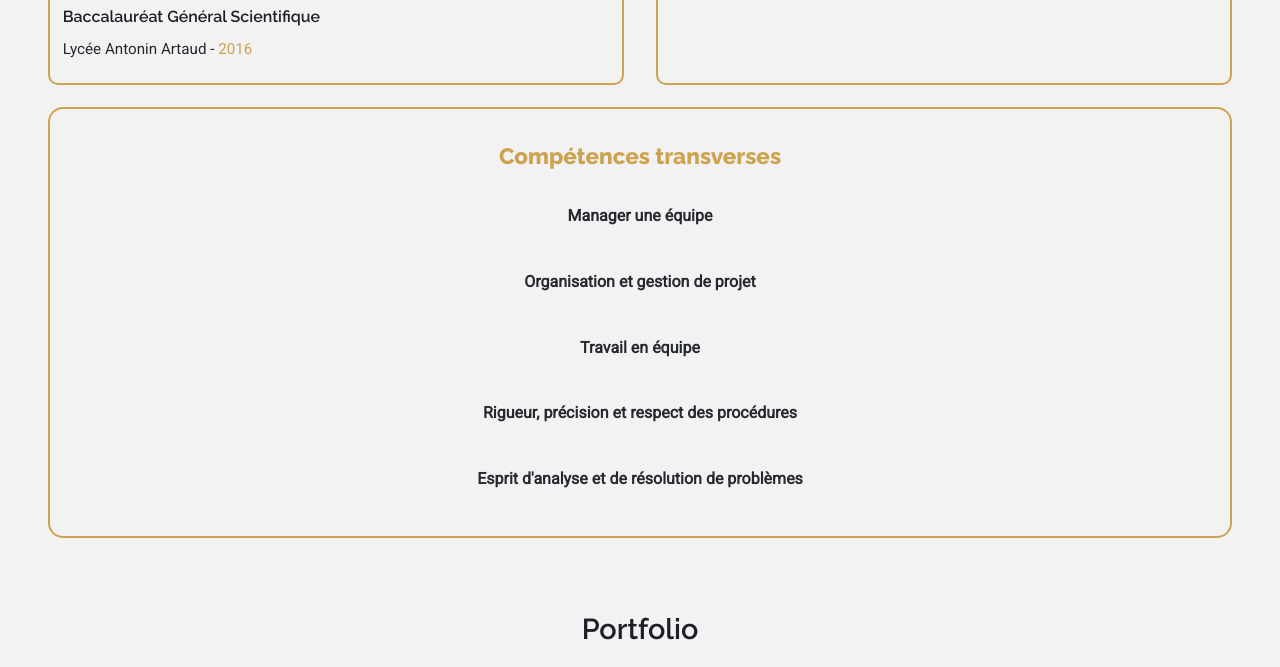
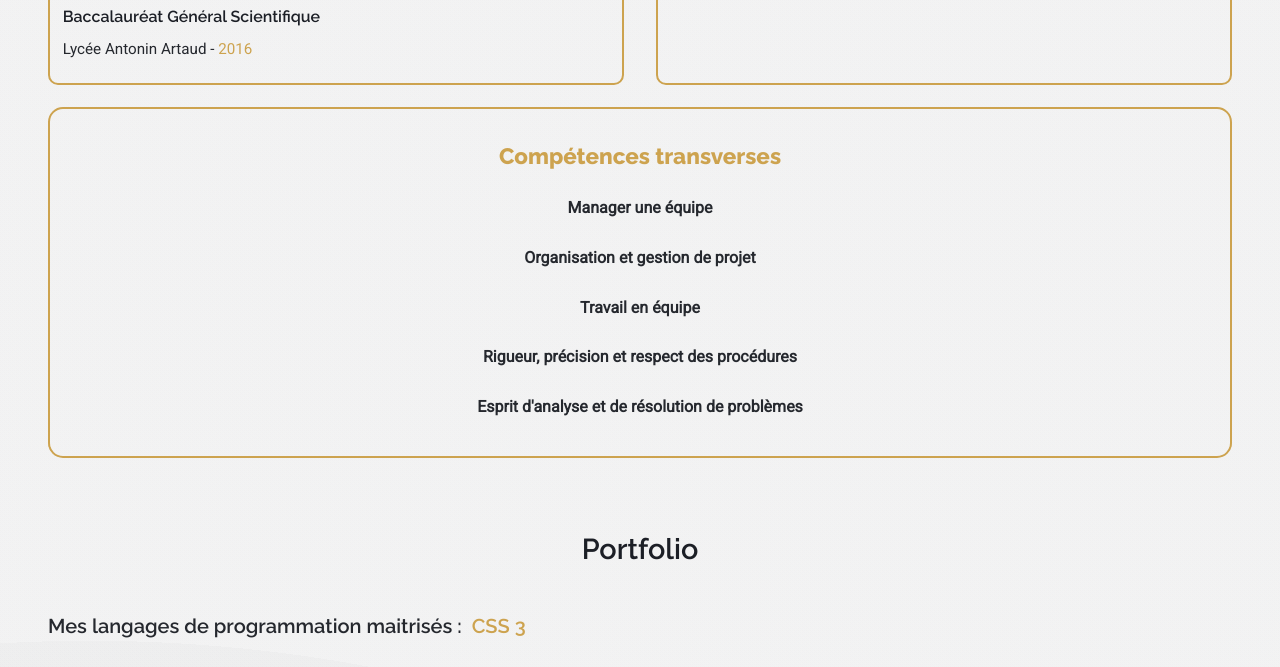
Before and after one commit to SkyGodLucky/PortfolioCyberWolf, a plain HTML site: page index.html in a window 1280 px wide. Shown: the part 1078-1745 px from the top of the page. Drawn offline with nearby package versions, Linux system fonts and the light colour scheme; files whose address does not match are found by name.

Commit message:
Harmonisation de la taille des boxes dans la section À propos

```diff
--- a/assets/css/responsives/large-screen.css
+++ b/assets/css/responsives/large-screen.css
@@ -193,6 +193,9 @@
     padding: 2rem;
     width: 100%;
     max-width: 1200px;
+    height: 100%;
+    display: flex;
+    flex-direction: column;
   }
 
   .about-skills h3 {
@@ -213,11 +216,12 @@
     flex-direction: column;
     align-items: center;
     gap: 1rem;
+    flex: 1;
+    justify-content: center;
   }
 
   .about-skills li {
     font-size: 1rem;
-    padding: 0.5rem 1rem;
     width: 100%;
     text-align: center;
   }
```
